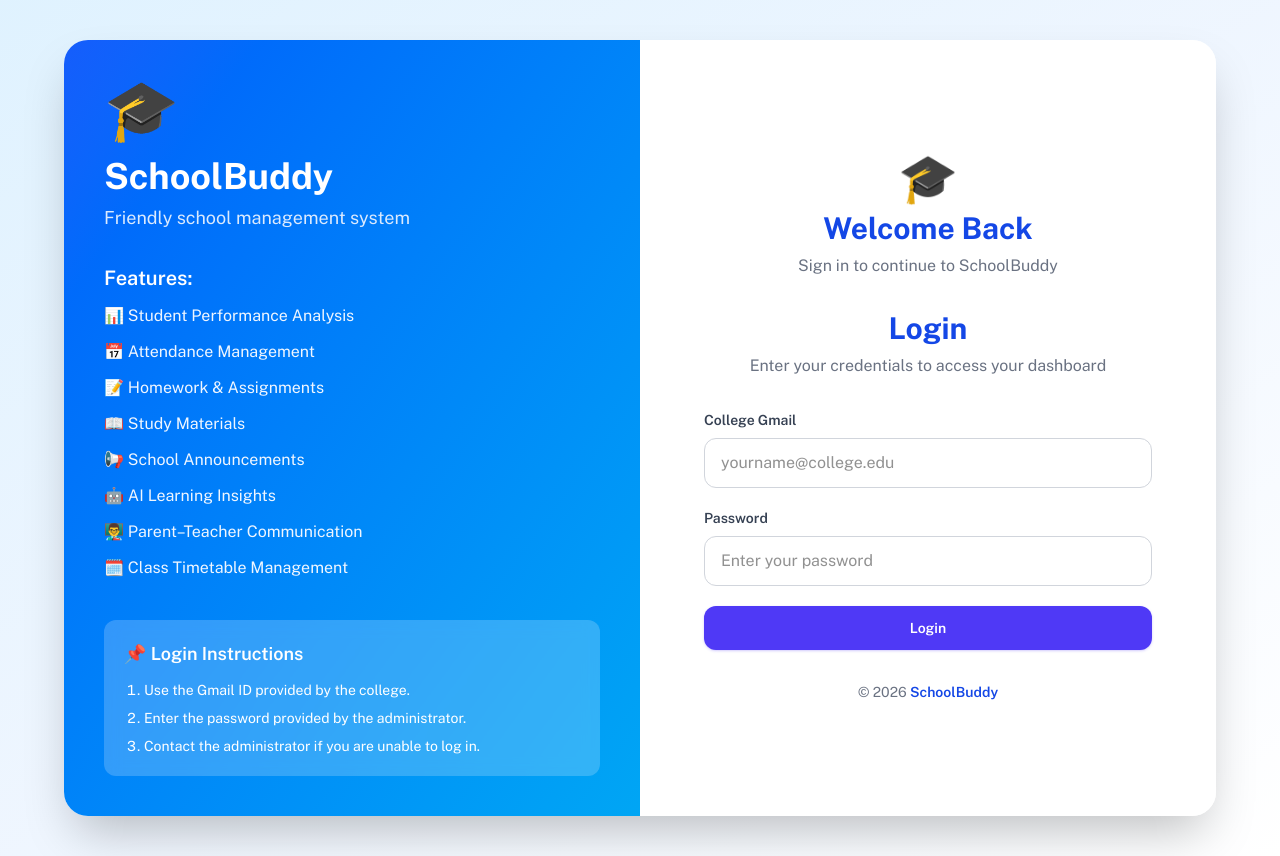
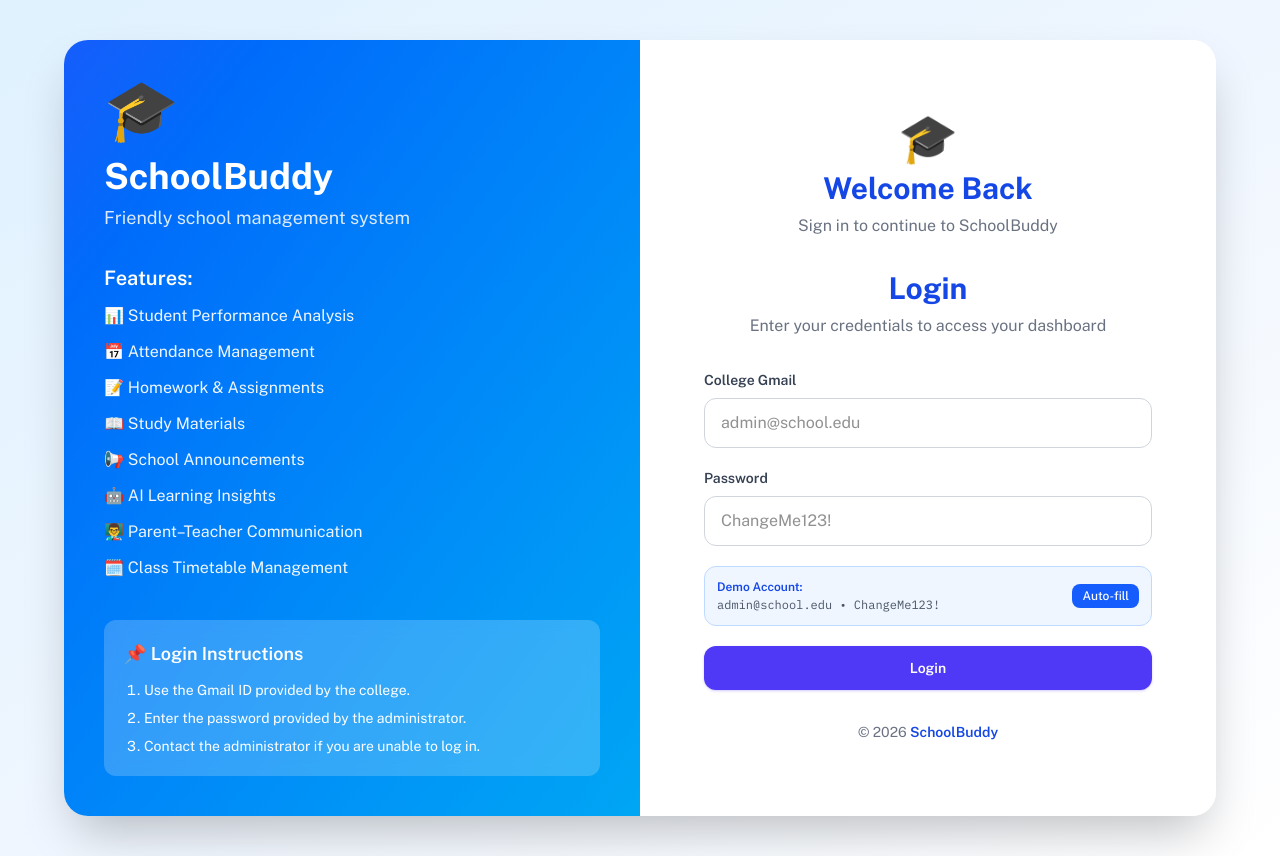
Before and after one commit to SakshiHegde06/SchoolBuddy-ai-powered-school-management-system, a React (Vite) app in the folder frontend/: page /login in a window 1280 px wide. Built offline with nearby package versions, Linux system fonts and the light colour scheme; no server answers.

Commit message:
Add demo credentials placeholders and auto-fill button on LoginPage

```diff
--- a/frontend/src/pages/auth/LoginPage.jsx
+++ b/frontend/src/pages/auth/LoginPage.jsx
@@ -56,7 +56,7 @@ export default function LoginPage() {
             required
             value={email}
             onChange={(e) => setEmail(e.target.value)}
-            placeholder="yourname@college.edu"
+            placeholder="admin@school.edu"
             className="w-full rounded-xl border border-gray-300 px-4 py-3 outline-none transition focus:border-blue-500 focus:ring-2 focus:ring-blue-200"
           />
         </div>
@@ -71,9 +71,27 @@ export default function LoginPage() {
             required
             value={password}
             onChange={(e) => setPassword(e.target.value)}
-            placeholder="Enter your password"
+            placeholder="ChangeMe123!"
             className="w-full rounded-xl border border-gray-300 px-4 py-3 outline-none transition focus:border-blue-500 focus:ring-2 focus:ring-blue-200"
           />
+        </div>
+
+        {/* Demo Credentials Helper Box */}
+        <div className="rounded-xl bg-blue-50 border border-blue-200 p-3 text-xs text-blue-900 flex items-center justify-between">
+          <div>
+            <span className="font-semibold text-blue-700">Demo Account:</span>
+            <div className="font-mono text-gray-600 mt-0.5">admin@school.edu &bull; ChangeMe123!</div>
+          </div>
+          <button
+            type="button"
+            onClick={() => {
+              setEmail('admin@school.edu')
+              setPassword('ChangeMe123!')
+            }}
+            className="px-2.5 py-1 bg-blue-600 hover:bg-blue-700 text-white rounded-lg font-medium transition cursor-pointer text-xs"
+          >
+            Auto-fill
+          </button>
         </div>
 
         {error && (
```
